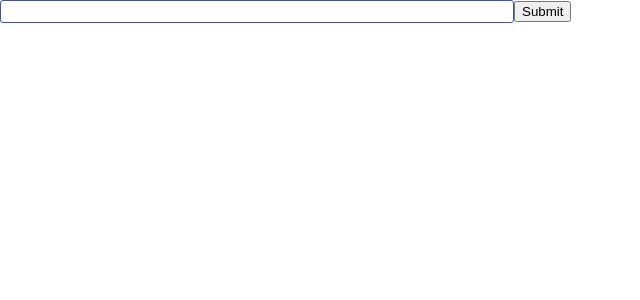
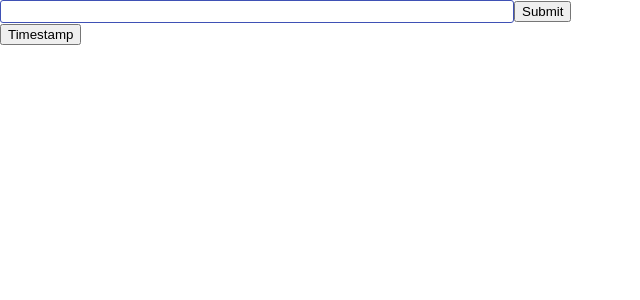
Before and after one commit to seanfoxinbox11/text-entry-list, a React (Create React App) app: page / in a window 1280 px wide. Shown: the top 300 px of the page, without its empty margins (0-640 px from the left). Built offline with nearby package versions, Linux system fonts and the light colour scheme.

Commit message:
Added sorting by timestamp button and functionality

```diff
--- a/src/TextEntryList.js
+++ b/src/TextEntryList.js
@@ -25,6 +25,22 @@ const onTextSubmited = (userSubmittedText) => {
 }
 
 
+const sortByTimeStamp = () => {
+
+  /* The second button should allow the User to reset the list back to the order in which
+  the inputs were originally entered. */
+
+  setUserInputs(userInputs => {
+    const userInputsClone = [...userInputs];
+    userInputsClone.sort((a, b) => a.time - b.time);
+    return userInputsClone;
+  });
+
+  console.log(userInputs);
+}
+
+
+
  return (
 
     <div className="textEntryList">
@@ -35,6 +51,9 @@ const onTextSubmited = (userSubmittedText) => {
 
 
 
+      <input type="button" className="sortingButton"
+      value="Timestamp"
+      onClick={sortByTimeStamp} />
 
       {userInputs.length > 0 ? /* The list should not display until there is at least one User input. */
         <ul className="list">
```
